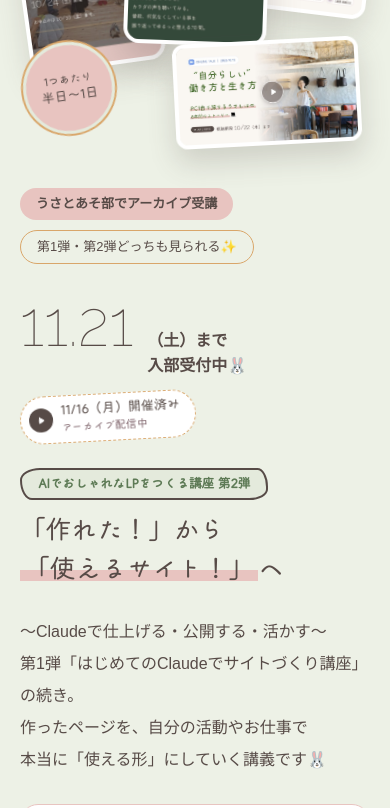
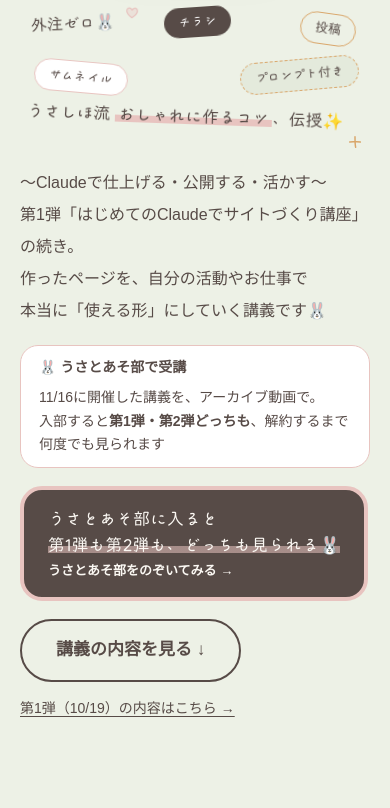
Before and after one commit to shihoyoga/shihousa-ai-lp, a plain HTML site: page 1116/index.html in a window 390 px wide. Shown: the part 926-1734 px from the top of the page. Drawn offline with nearby package versions, Linux system fonts and the light colour scheme; a web font is replaced by a local one.

Commit message:
11/16 LP: スマホで見たときのトップを優先したレイアウトに（A案・B案）
Co-Authored-By: Claude Opus 5.5 <noreply@anthropic.com>
Claude-Session: https://claude.ai/code/session_01NDekRbZqzMw4WRMVmtCucC

```diff
--- a/1116/index.html
+++ b/1116/index.html
@@ -134,6 +134,21 @@ footer { margin-top: 40px; }
 main [style*="border-radius: 2"]:not(a):not(img):not([data-frame]):not(details):not(li) { border-radius: 30px 16px 28px 18px / 18px 28px 16px 30px !important; }
 main [style*="border-radius: 2"][style*="background: #F3ECE6"], main [style*="border-radius: 2"][style*="background: #E4EADC"], main [style*="border-radius: 2"][style*="background: #E8C4C0"]:not(a) { border: 1.8px solid #574B47 !important; }
 main [style*="border: 1.5px solid #E8C4C0"], main [style*="border: 2px solid #E8C4C0"] { border: 1.8px solid #574B47 !important; box-shadow: 4px 5px 0 #D3C7BB; }
+
+/* ===== スマホ優先レイアウト ===== */
+@media (max-width: 720px) {
+  section[data-screen-label="Hero"] > div:first-child { gap: 18px !important; }
+  section[data-screen-label="Hero"] > div:first-child > :nth-child(4) { order: 1; }
+  section[data-screen-label="Hero"] > div:first-child > :nth-child(2) { order: 2; }
+  section[data-screen-label="Hero"] > div:first-child > :nth-child(3) { order: 3; }
+  section[data-screen-label="Hero"] > div:first-child > :nth-child(1) { order: 4; }
+  section[data-screen-label="Hero"] > div:first-child > :nth-child(5) { order: 5; }
+  section[data-screen-label="Hero"] a[data-pill][href="https://usatoasobu.kitone.life/"] > span:first-child { font-size: 17px !important; }
+  section[data-screen-label="Hero"] > div:first-child > :nth-child(n+6) { order: 6; }
+  [data-sp-visual] [data-a="intro"], [data-sp-visual] > div:has(> [data-a="drop"]) { display: none !important; }
+  [data-hero-visual] { display: none !important; }
+  section[data-screen-label="Hero"] h1 { font-size: clamp(28px, 8.2vw, 34px) !important; }
+}
 </style>
 </helmet>
 
```
Also changed, not shown: 1116/b/index.html (+8 -1 lines).
